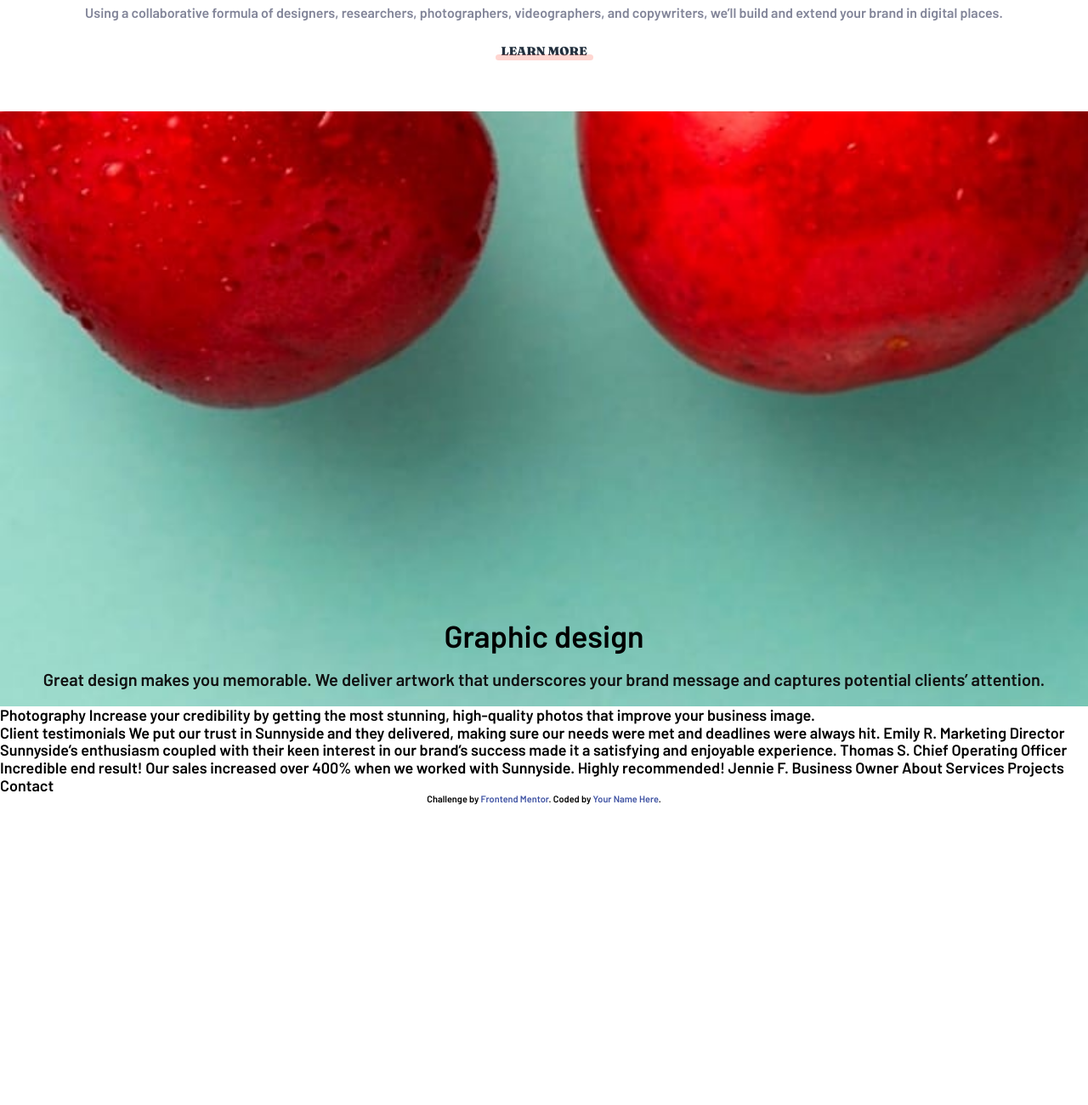
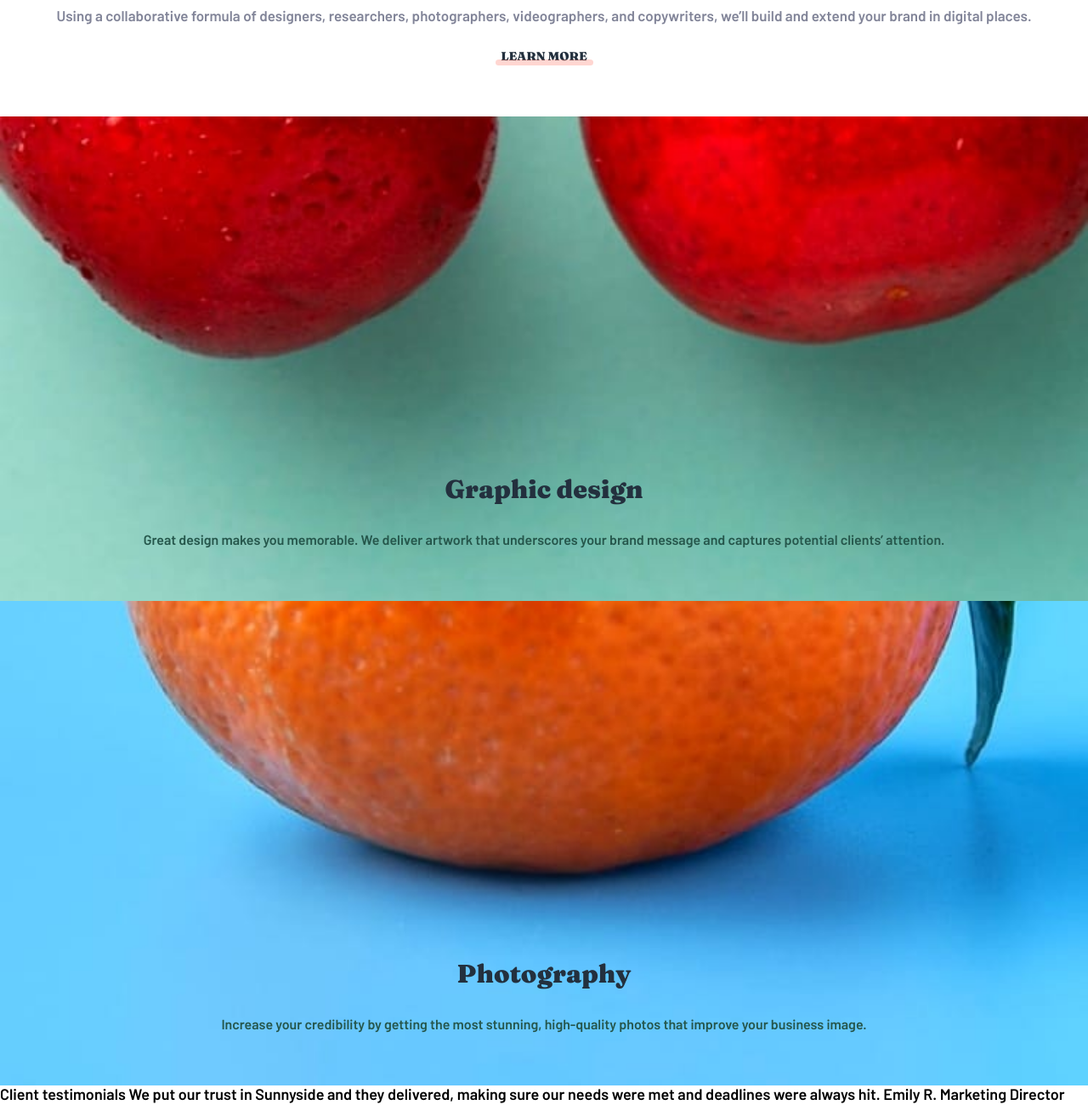
Before and after one commit to Tomoroki/sunnyside-agency-landing-page, a website built with Vite: page src/index.html in a window 1280 px wide. Shown: the part 1494-2794 px from the top of the page at 85% size. Before the commit the page ends 2441 px from the top, so only its background shows below. Built offline with nearby package versions, Linux system fonts and the light colour scheme.

Commit message:
section services completed

```diff
--- a/src/index.html
+++ b/src/index.html
@@ -29,9 +29,9 @@
 
             <ul class="nav__list">
                 <li><a href="#about">About</a></li>
-                <li><a href="#">Services</a></li>
-                <li><a href="#">Projects</a></li>
-                <li><a href="#">Contact</a></li>
+                <li><a href="#services">Services</a></li>
+                <li><a href="#projects">Projects</a></li>
+                <li><a href="#contact">Contact</a></li>
             </ul>
         </div>
     </nav>
@@ -46,10 +46,10 @@
             </svg>
         </section>
     </header>
-    <main class="main">
+    <main id="services" class="main">
         <figure class="main__image--transform"></figure>
 
-        <section id="services" class="main__services">
+        <section class="main__services">
             <h2>Transform your brand</h2>
             <p>
                 We are a full-service creative agency specializing in helping brands grow fast.
@@ -73,7 +73,7 @@
 
             <p class="link"><a href="#">Learn more</a></p>
         </section>
-        <section class="service">
+        <section class="main__services aux graphic">
             <!-- <img src="./assets/mobile/image-graphic-design.jpg" alt="image-graphic-design"> -->
             <h2>Graphic design</h2>
             <p>
@@ -82,12 +82,19 @@
                 clients’
                 attention.
             </p>
-
+        </section>
+        <section class="main__services aux photography">
+            <!-- <img src="./assets/mobile/image-graphic-design.jpg" alt="image-graphic-design"> -->
+            <h2>Photography</h2>
+            <p>
+                Increase your credibility by getting the most stunning, high-quality photos that improve your business
+                image.
+            </p>
         </section>
 
 
-        Photography
-        Increase your credibility by getting the most stunning, high-quality photos that improve your business image.
+
+
     </main>
 
     Client testimonials
--- a/src/scss/layout/_main.scss
+++ b/src/scss/layout/_main.scss
@@ -161,7 +161,7 @@
             margin-top: 2rem;
         }
         p {
-            font-size: 1.6rem;
+            font-size: 1.7rem;
             color: $darkGrayishBlue;
             line-height: 1.5;
             margin-top: 2rem;
@@ -200,14 +200,27 @@
                 opacity: .3;
             }
     }
-    .service {
-        height: 70rem;
-        background: url("/assets/mobile/image-graphic-design.jpg") no-repeat center;
-        background-size: cover;
+    .aux {
         display: flex;
         flex-direction: column;
         align-items: center;
         justify-content: flex-end;
+        padding: 2rem;
+        height: 57rem;
+        &.graphic {
+            background: url("/assets/mobile/image-graphic-design.jpg") no-repeat center;
+            background-size: cover;
+        }
+        p {
+            font-size: 1.6rem;
+            color: $darkDesaturatedCyan;
+            line-height: 1.5;
+            margin: 3rem 0 4rem;
+        }
+        &.photography {
+            background: url("/assets/mobile/image-photography.jpg") no-repeat center;
+            background-size: cover;
+        }
     }
 }
 
```
